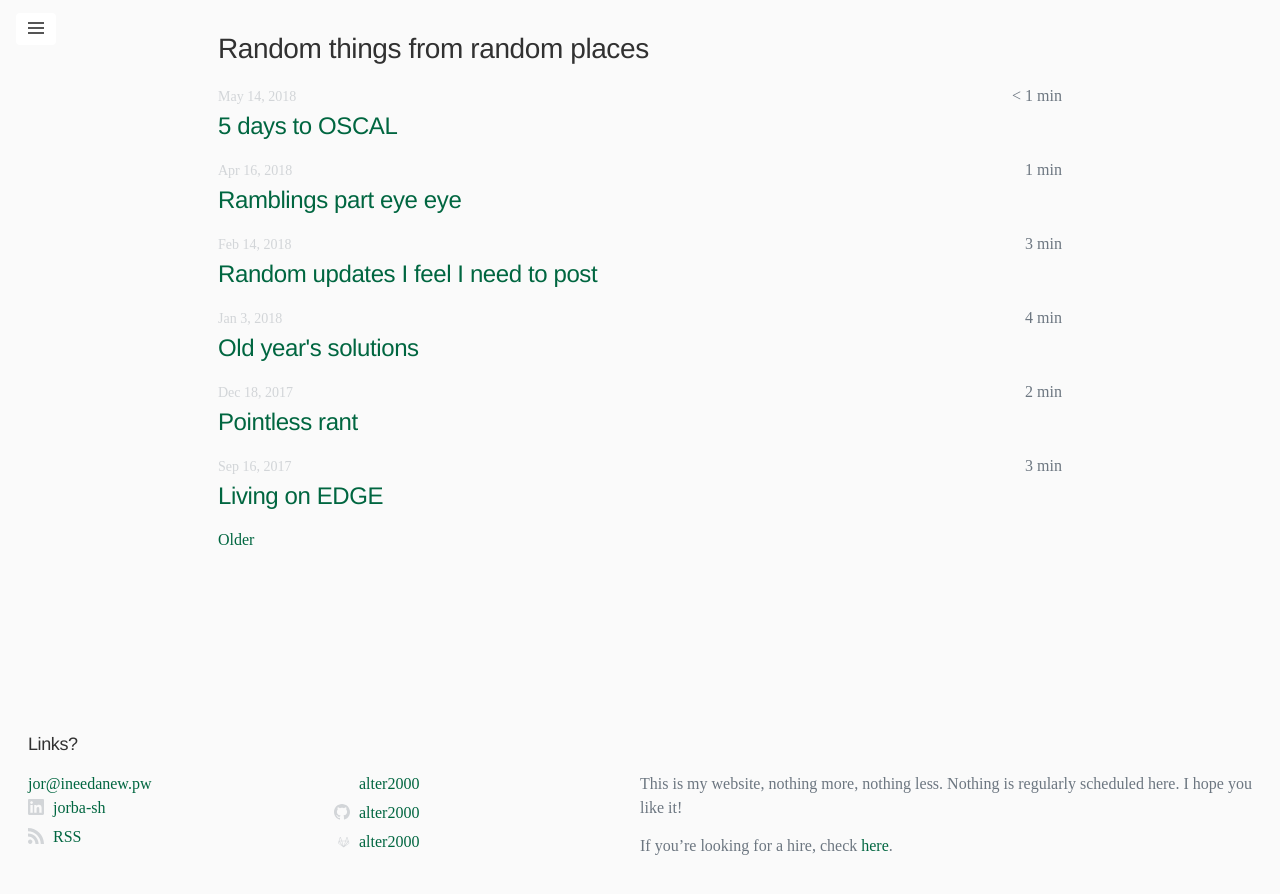
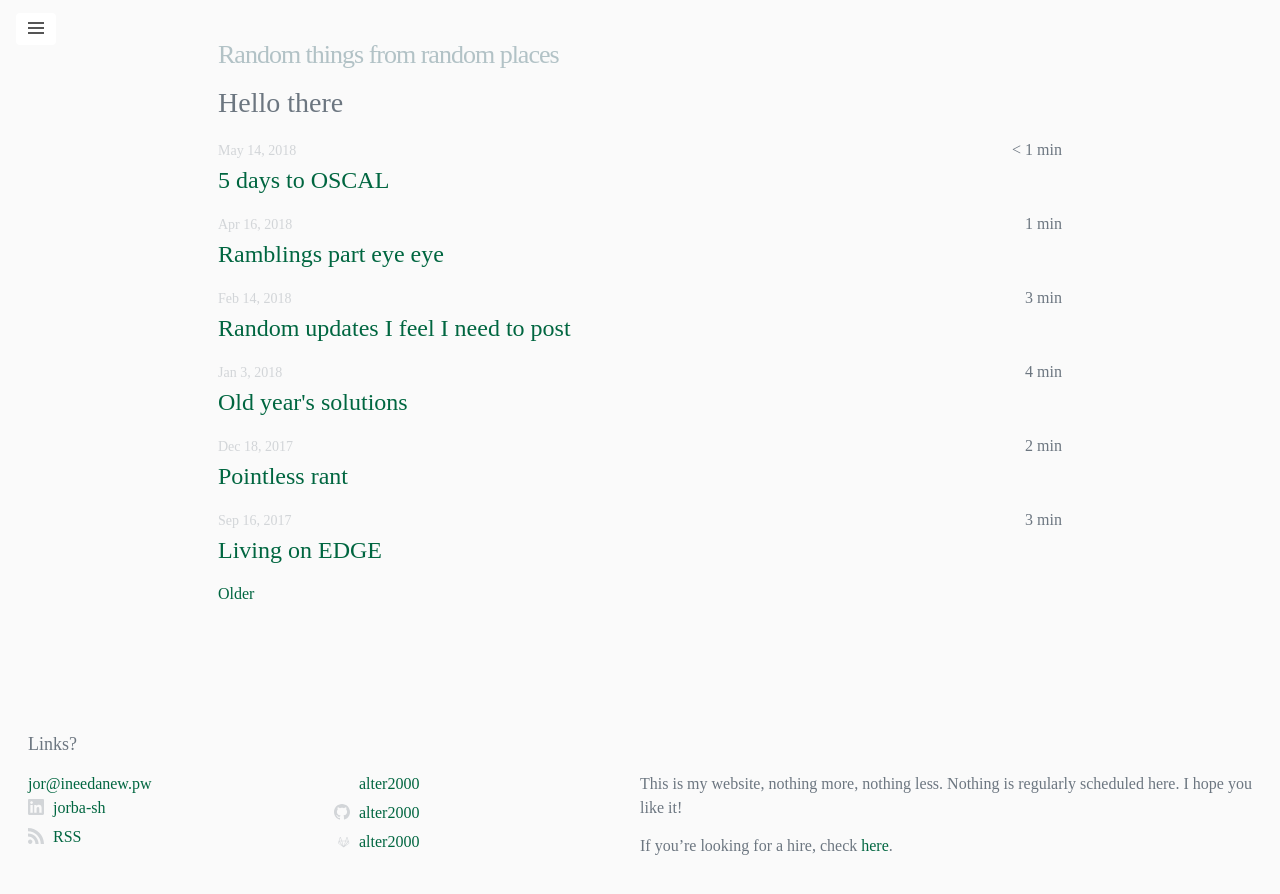
Before and after one commit to alter2000/alter2000.github.io, a Jekyll site: the page built from index.html, in a window 1280 px wide. Shown: the top 894 px of the page. Built offline with Jekyll 4.4.1, drawn with Linux system fonts in a browser that asks for light colours; the list of posts is cut into pages by our own code.

Commit message:
css undone

```diff
--- a/_includes/header.html
+++ b/_includes/header.html
@@ -1,29 +1,5 @@
 <header class="site-header" role="banner">
   <div class="wrapper">
-    {%- assign default_paths = site.pages | map: "path" -%}
-    {%- assign page_paths = site.header_pages | default: default_paths -%}
     <a class="site-title" rel="author" href="{{ "/" | relative_url }}">{{ site.title | escape }}</a>
-
-    {%- if page_paths -%}
-      <nav class="site-nav">
-        <input type="checkbox" id="nav-trigger" class="nav-trigger" />
-        <label for="nav-trigger">
-          <span class="menu-icon">
-            <svg viewBox="0 0 18 15" width="18px" height="15px">
-              <path d="M18,1.484c0,0.82-0.665,1.484-1.484,1.484H1.484C0.665,2.969,0,2.304,0,1.484l0,0C0,0.665,0.665,0,1.484,0 h15.032C17.335,0,18,0.665,18,1.484L18,1.484z M18,7.516C18,8.335,17.335,9,16.516,9H1.484C0.665,9,0,8.335,0,7.516l0,0 c0-0.82,0.665-1.484,1.484-1.484h15.032C17.335,6.031,18,6.696,18,7.516L18,7.516z M18,13.516C18,14.335,17.335,15,16.516,15H1.484 C0.665,15,0,14.335,0,13.516l0,0c0-0.82,0.665-1.483,1.484-1.483h15.032C17.335,12.031,18,12.695,18,13.516L18,13.516z"/>
-            </svg>
-          </span>
-        </label>
-
-        <div class="trigger">
-          {%- for path in page_paths -%}
-            {%- assign my_page = site.pages | where: "path", path | first -%}
-            {%- if my_page.title -%}
-            <a class="page-link" href="{{ my_page.url | relative_url }}">{{ my_page.title | escape }}</a>
-            {%- endif -%}
-          {%- endfor -%}
-        </div>
-      </nav>
-    {%- endif -%}
   </div>
 </header>
--- a/_layouts/default.html
+++ b/_layouts/default.html
@@ -5,9 +5,9 @@
 
   <body>
     {%- include sidebar.html -%}
-    {%comment%}{%- include header.html -%}{%endcomment%}
 
     <main class="page-content" aria-label="Content">
+    {%- include header.html -%}
       <div class="wrapper">
         {{ content }}
       </div>
--- a/_layouts/home.html
+++ b/_layouts/home.html
@@ -4,7 +4,7 @@
 
 {{ content }}
 
-<h2 class="post-list-heading">{{ site.title }}</h2>
+<h2 class="post-list-heading">{{ page.list_title | default: "Hello there" }}</h2>
 {%- for post in paginator.posts -%}
 <article>
 	{%- assign date_format = site.minima.date_format | default: "%b %-d, %Y" -%}
@@ -19,7 +19,7 @@
 </article>
 {%- endfor -%}
 {%- if paginator.previous_page -%}
-<p><a class="pagination-newer" href="{{ paginator.previous_page_path }}">Newer</a></p>
+<p><a class="pagination-older" href="{{ paginator.previous_page_path }}">Newer</a></p>
 {%- endif -%}
 {%- if paginator.next_page -%}
 <p><a class="pagination-older" href="{{ paginator.next_page_path }}">Older</a></p>
--- a/assets/css/lanyon.css
+++ b/assets/css/lanyon.css
@@ -33,59 +33,6 @@
  *
  * Update the foundational and global aspects of the page.
  */
-
-/* Prevent scroll on narrow devices */
-html,
-body {
-  overflow-x: hidden;
-}
-
-html {
-  font-family: "PT Serif", Georgia, "Times New Roman", serif;
-}
-
-h1, h2, h3, h4, h5, h6 {
-  font-family: "PT Sans", Helvetica, Arial, sans-serif;
-  font-weight: 400;
-  color: #313131;
-  letter-spacing: -.025rem;
-}
-
-
-/*
- * Wrapper
- *
- * The wrapper is used to position site content when the sidebar is toggled. We
- * use an outter wrap to position the sidebar without interferring with the
- * regular page content.
- */
-
-.wrap {
-  position: relative;
-  width: 100%;
-}
-
-
-/*
- * Container
- *
- * Center the page content.
- */
-
-.container {
-  max-width: 28rem;
-}
-@media (min-width: 38em) {
-  .container {
-    max-width: 32rem;
-  }
-}
-@media (min-width: 56em) {
-  .container {
-    max-width: 38rem;
-  }
-}
-
 
 /*
  * Masthead
```
